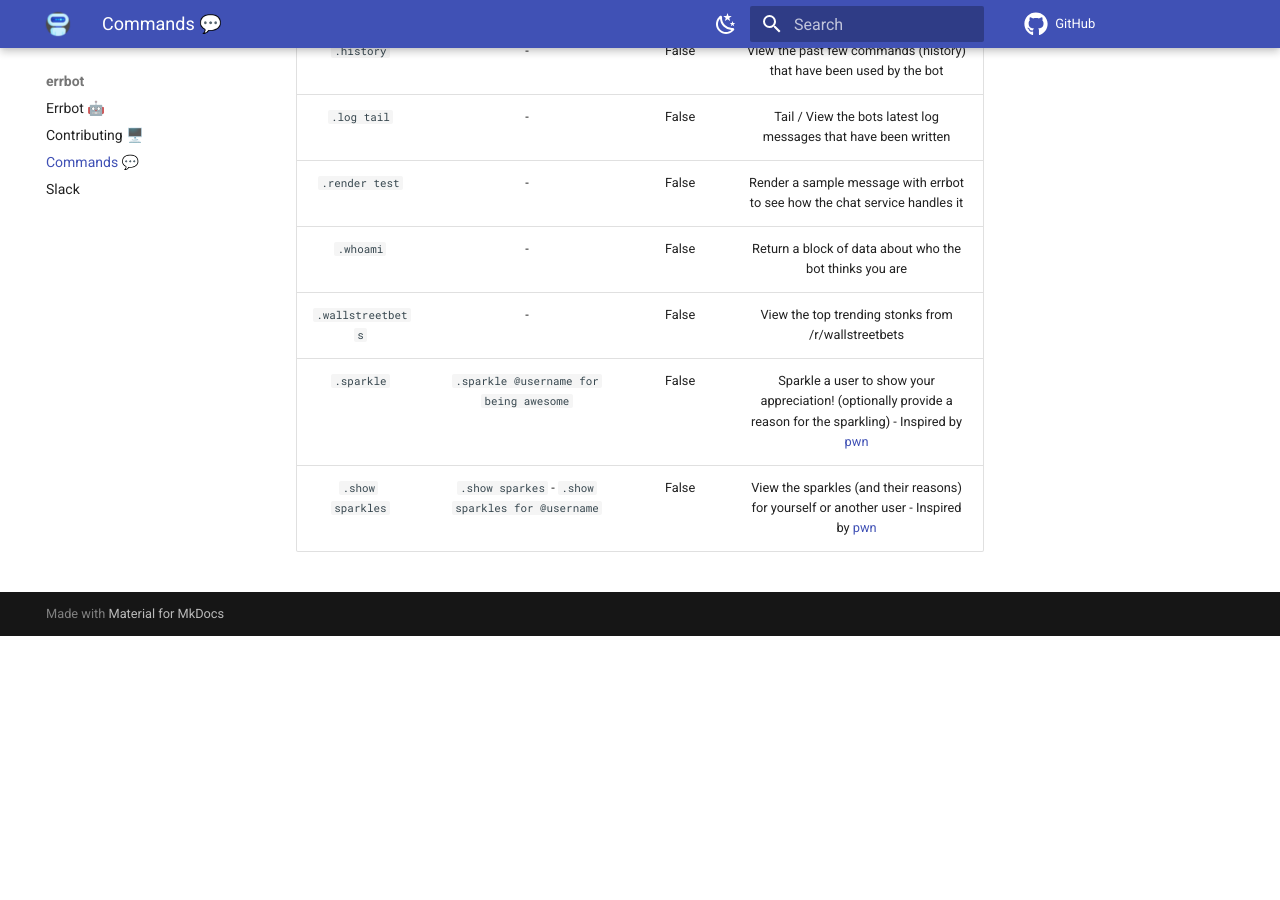
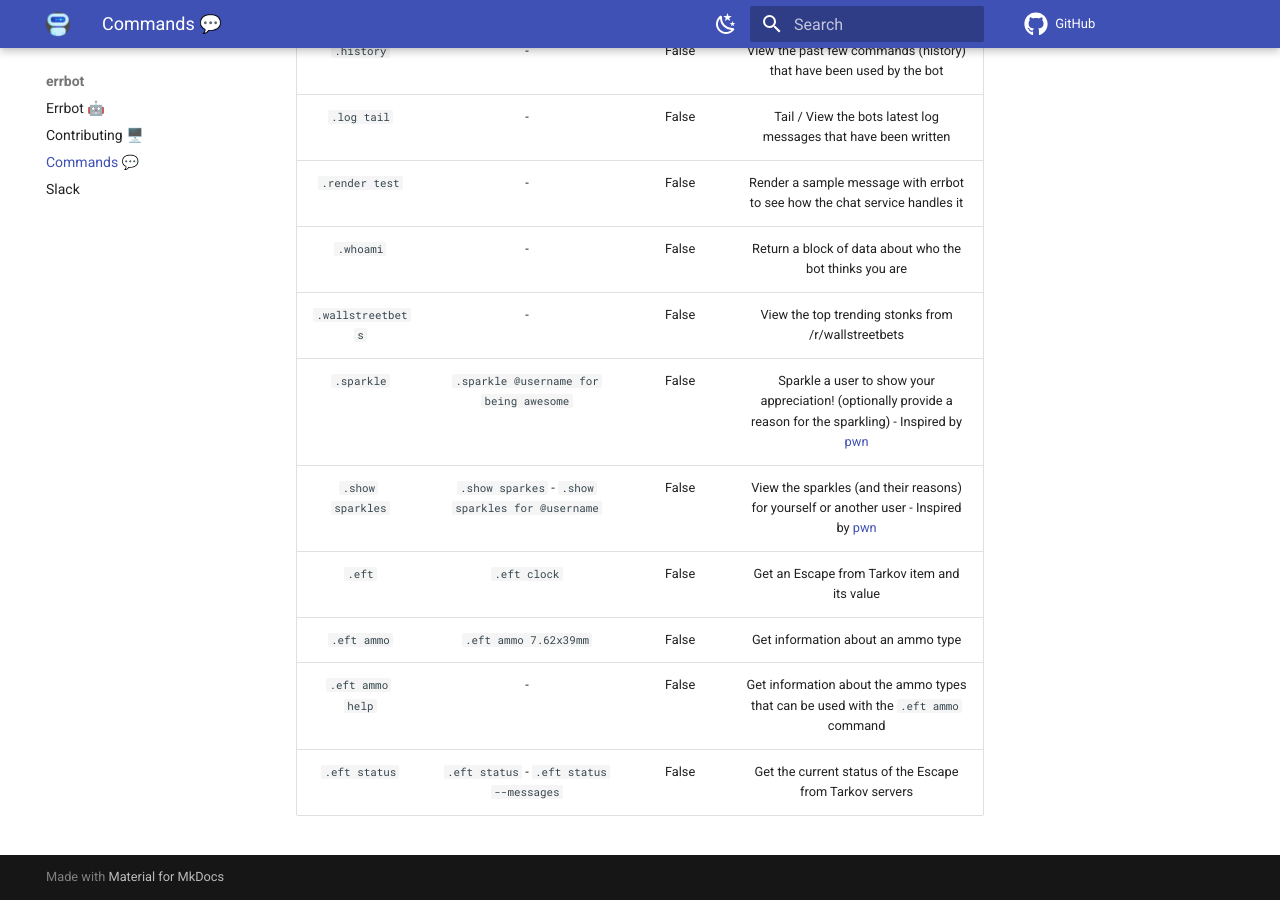
Before and after one commit to GrantBirki/errbot, an MkDocs documentation site: the page built from docs/commands.md, in a window 1280 px wide and 900 px high, scrolled down 2695 px. Built offline with MkDocs 1.6.1 and Material for MkDocs 9.7.7, drawn with Linux system fonts in a browser that asks for light colours; comment, search, counter and statistics services are not loaded; before the commit the page ends 3331 px from its top, so only the background shows below that.

Commit message:
add docs and reduce wait for down_detector page load

```diff
--- a/docs/commands.md
+++ b/docs/commands.md
@@ -49,3 +49,7 @@ The following commands are all available via the chatbot:
 | `.wallstreetbets` | - | False | View the top trending stonks from /r/wallstreetbets |
 | `.sparkle` | `.sparkle @username for being awesome` | False | Sparkle a user to show your appreciation! (optionally provide a reason for the sparkling) - Inspired by [pwn](https://github.com/pmn/sparkles/blob/master/LICENSE.md) |
 | `.show sparkles` | `.show sparkes` - `.show sparkles for @username` | False | View the sparkles (and their reasons) for yourself or another user - Inspired by [pwn](https://github.com/pmn/sparkles/blob/master/LICENSE.md)|
+| `.eft` | `.eft clock` | False | Get an Escape from Tarkov item and its value |
+| `.eft ammo` | `.eft ammo 7.62x39mm` | False | Get information about an ammo type |
+| `.eft ammo help` | - | False | Get information about the ammo types that can be used with the `.eft ammo` command |
+| `.eft status` | `.eft status` - `.eft status --messages` | False | Get the current status of the Escape from Tarkov servers |
```
Also changed, not shown: 1 other file.
